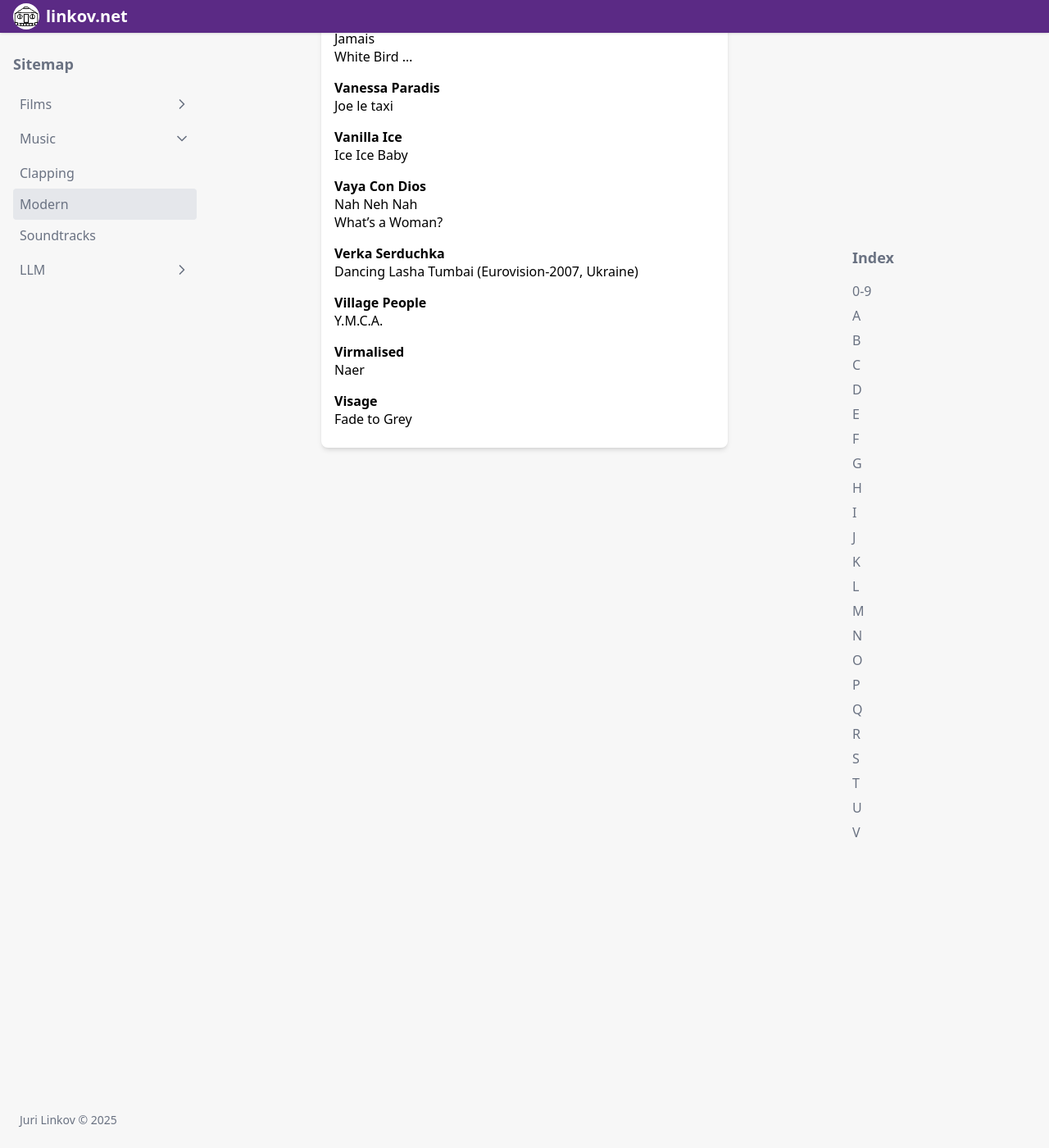
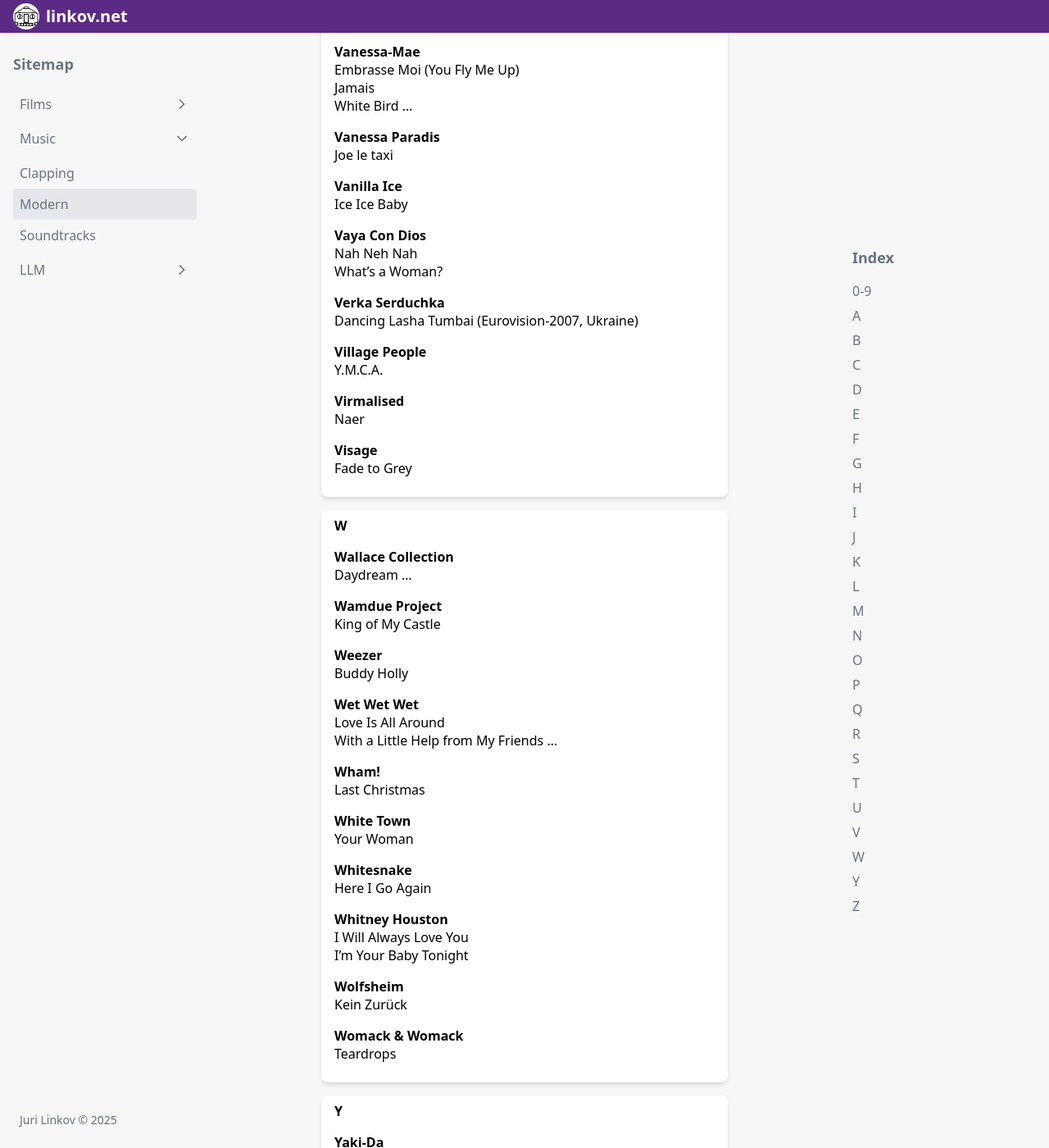
Before and after one commit to link0ff/link0ff.github.io, a Jekyll site: the page built from en/music/modern.md, in a window 1280 px wide and 1400 px high, scrolled down 65426 px. Shown: the whole window at 82% size. Built offline with Jekyll 4.4.1, drawn with Linux system fonts in a browser that asks for light colours; nearby versions of some CDN libraries; before the commit the page ends 65988 px from its top, so only the background shows below that; some of the changed text lies outside the part shown.

Commit message:
Add music modern W, Y and Z

```diff
--- a/en/music/modern/j.md
+++ b/en/music/modern/j.md
@@ -43,7 +43,7 @@
 - {% include ytplay.html id="TjUhXbGdLYo" t="Porque te vas" %}
 
 **[Jeanette Biedermann](https://en.wikipedia.org/wiki/Jeanette_Biedermann){:target="_blank"}**
-- {% include ytplay.html id="GnBcde-9X9Q" t="How Its Got to Be" %} {% include remark.html c="[cover](https://en.wikipedia.org/wiki/Swan_Lake){:target=\"_blank\"}" %}
+- {% include ytplay.html id="GnBcde-9X9Q" t="How It's Got to Be" %} {% include remark.html c="[cover](https://en.wikipedia.org/wiki/Swan_Lake){:target=\"_blank\"}" %}
 
 **[Jefferson Airplane](https://en.wikipedia.org/wiki/Jefferson_Airplane){:target="_blank"}**
 - {% include ytplay.html id="SrGSt5eDt9o" t="Somebody to Love" %}
--- a/en/music/modern/t.md
+++ b/en/music/modern/t.md
@@ -318,6 +318,9 @@
 **[The Verve](https://en.wikipedia.org/wiki/The_Verve){:target="_blank"}**
 - {% include ytplay.html id="1lyu1KKwC74" t="Bitter Sweet Symphony" %}
 
+**[The Weather Girls](https://en.wikipedia.org/wiki/The_Weather_Girls){:target="_blank"}**
+- {% include ytplay.html id="l5aZJBLAu1E" t="It's Raining Men" %}
+
 **[The Yardbirds](https://en.wikipedia.org/wiki/The_Yardbirds){:target="_blank"}**
 - {% include ytplay.html id="HU5zqidlxMQ" t="For Your Love" %}
 
--- /dev/null
+++ b/en/music/modern/w.md
@@ -0,0 +1,37 @@
+---
+title: W
+summary: >
+  Wallace Collection, Wamdue Project, Weezer, Wet Wet Wet, Wham!,
+  White Town, Whitesnake, Whitney Houston, Wolfsheim, Womack & Womack
+---
+**[Wallace Collection](https://en.wikipedia.org/wiki/Wallace_Collection_(band)){:target="_blank"}**
+- {% include ytplay.html id="_wFMY0r7X-w" t="Daydream" %} {% include remark.html c="[cover](https://en.wikipedia.org/wiki/Swan_Lake){:target=\"_blank\"}" %}
+
+**[Wamdue Project](https://en.wikipedia.org/wiki/Wamdue_Project){:target="_blank"}**
+- {% include ytplay.html id="iBYv11tqi-w" t="King of My Castle" %}
+
+**[Weezer](https://en.wikipedia.org/wiki/Weezer){:target="_blank"}**
+- {% include ytplay.html id="kemivUKb4f4" t="Buddy Holly" %}
+
+**[Wet Wet Wet](https://en.wikipedia.org/wiki/Wet_Wet_Wet){:target="_blank"}**
+- {% include ytplay.html id="h3gEkwhdXUE" t="Love Is All Around" %}
+- {% include ytplay.html id="QHyjXEuyqX4" t="With a Little Help from My Friends" %} {% include remark.html c="[cover](https://en.wikipedia.org/wiki/With_a_Little_Help_from_My_Friends){:target=\"_blank\"}" %}
+
+**[Wham!](https://en.wikipedia.org/wiki/Wham!){:target="_blank"}**
+- {% include ytplay.html id="T0T9GyM28tg" t="Last Christmas" %}
+
+**[White Town](https://en.wikipedia.org/wiki/White_Town){:target="_blank"}**
+- {% include ytplay.html id="lVL-zZnD3VU" t="Your Woman" %}
+
+**[Whitesnake](https://en.wikipedia.org/wiki/Whitesnake){:target="_blank"}**
+- {% include ytplay.html id="WyF8RHM1OCg" t="Here I Go Again" %}
+
+**[Whitney Houston](https://en.wikipedia.org/wiki/Whitney_Houston){:target="_blank"}**
+- {% include ytplay.html id="3JWTaaS7LdU" t="I Will Always Love You" %}
+- {% include ytplay.html id="i0oRnyXxIrY" t="I'm Your Baby Tonight" %}
+
+**[Wolfsheim](https://en.wikipedia.org/wiki/Wolfsheim){:target="_blank"}**
+- {% include ytplay.html id="UjsvyeBWNQQ" t="Kein Zurück" %}
+
+**[Womack & Womack](https://en.wikipedia.org/wiki/Womack_&_Womack){:target="_blank"}**
+- {% include ytplay.html id="R8AOAap6_k4" t="Teardrops" %}
--- /dev/null
+++ b/en/music/modern/y.md
@@ -0,0 +1,19 @@
+---
+title: Y
+summary: >
+  Yaki-Da, Yaz(oo), Yazz & The Plastic Population, Yes, Yoshimoto
+---
+**[Yaki-Da](https://en.wikipedia.org/wiki/Yaki-Da){:target="_blank"}**
+- {% include ytplay.html id="qx89ylJyeKU" t="I Saw You Dancing" %}
+
+**[Yaz(oo)](https://en.wikipedia.org/wiki/Yazoo_(band)){:target="_blank"}**
+- {% include ytplay.html id="dt9gn7R683k" t="Only You" %}
+
+**[Yazz & The Plastic Population](https://en.wikipedia.org/wiki/Yazz_&_The_Plastic_Population){:target="_blank"}**
+- {% include ytplay.html id="vjD3EVC1-zU" t="The Only Way Is Up" %}
+
+**[Yes](https://en.wikipedia.org/wiki/Yes_(band)){:target="_blank"}**
+- {% include ytplay.html id="SVOuYquXuuc" t="Owner of a Lonely Heart" %}
+
+**[Yoshimoto](https://www.discogs.com/artist/316142-Yoshimoto-2){:target="_blank"}**
+- {% include ytplay.html id="a9FwCP6mQDw" t="Du What U Du" %}
--- /dev/null
+++ b/en/music/modern/z.md
@@ -0,0 +1,14 @@
+---
+title: Z
+summary: >
+  Zhi-Vago, Zombies, ZZ Top
+---
+**[Zhi-Vago](https://en.wikipedia.org/wiki/Zhi-Vago){:target="_blank"}**
+- {% include ytplay.html id="4iu5kXBTGws" t="Celebrate (The Love)" %}
+
+**[Zombies](https://en.wikipedia.org/wiki/The_Zombies){:target="_blank"}**
+- {% include ytplay.html id="T8ecsAI3FhY" t="Time of the Season" %}
+
+**[ZZ Top](https://en.wikipedia.org/wiki/ZZ_Top){:target="_blank"}**
+- {% include ytplay.html id="Ae829mFAGGE" t="Gimme All Your Lovin'" %}
+- {% include ytplay.html id="Z_4ULKpkLNc" t="Rough Boy" %}
```
